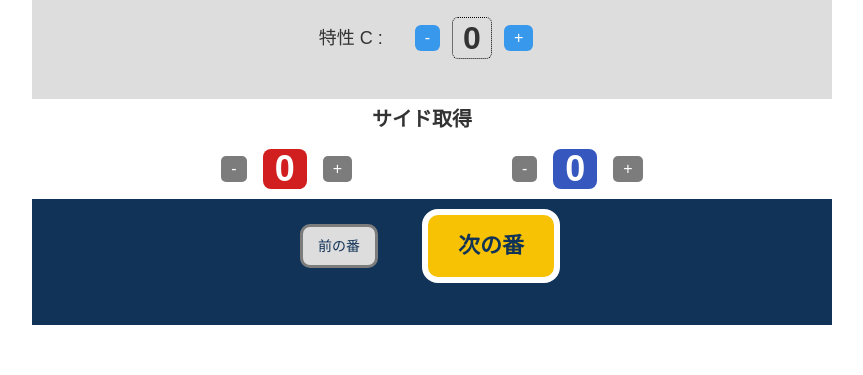
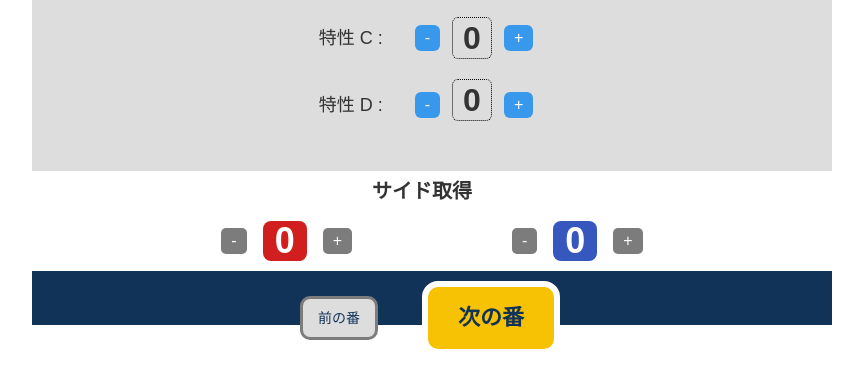
Before and after one commit to shota-development/judge_api, a plain HTML site: page index.html in a window 1280 px wide. Both pictures are taken after a click on the link "前の番". Shown: the part 475-850 px from the top of the page, without its empty margins (208-1071 px from the left). Before the commit the page ends 800 px from the top, so only its background shows below. Drawn offline with nearby package versions, Linux system fonts and the light colour scheme.

Commit message:
Add files via upload

```diff
--- a/index.html
+++ b/index.html
@@ -103,6 +103,12 @@
             <div id="counter-3" class="av-count-txt">0</div>
             <a class="updown-btn w-button" onclick="addCount(3, `+`)">+</a>
           </div>
+          <div class="ability-box">
+            <div class="av-txt">特性 D : </div>
+            <a class="updown-btn w-button" onclick="addCount(4, `-`)">-</a>
+            <p id="counter-4" class="av-count-txt">0</p>
+            <a class="updown-btn w-button" onclick="addCount(4, `+`)">+</a>
+          </div>
         </div>
         <div class="side-wrapper">
           <div class="side-box"><div class="side-txt">サイド取得</div></div>
--- a/js/function.js
+++ b/js/function.js
@@ -126,7 +126,7 @@ function paging(value) {
     counter_1.innerHTML = n_1;
     counter_2.innerHTML = n_2;
     counter_3.innerHTML = n_3;
-    // counter_4.innerHTML = n_4;
+    counter_4.innerHTML = n_4;
     counter_side_3.innerHTML = n_5;
     counter_side_4.innerHTML = n_6;
 }
@@ -198,7 +198,7 @@ function addCount(num, sign){
     counter_1.innerHTML = n_1;
     counter_2.innerHTML = n_2;
     counter_3.innerHTML = n_3;
-    // counter_4.innerHTML = n_4;
+    counter_4.innerHTML = n_4;
     counter_side_3.innerHTML = n_5;
     counter_side_4.innerHTML = n_6;
 }
@@ -367,7 +367,7 @@ window.addEventListener("load", ()=>{
     counter_1 = document.getElementById("counter-1");
     counter_2 = document.getElementById("counter-2");
     counter_3 = document.getElementById("counter-3");
-    // counter_4 = document.getElementById("counter-4");
+    counter_4 = document.getElementById("counter-4");
     counter_side_1 = document.getElementById("counter-side-1");
     counter_side_2 = document.getElementById("counter-side-2");
     counter_side_3 = document.getElementById("counter-side-3");
```
